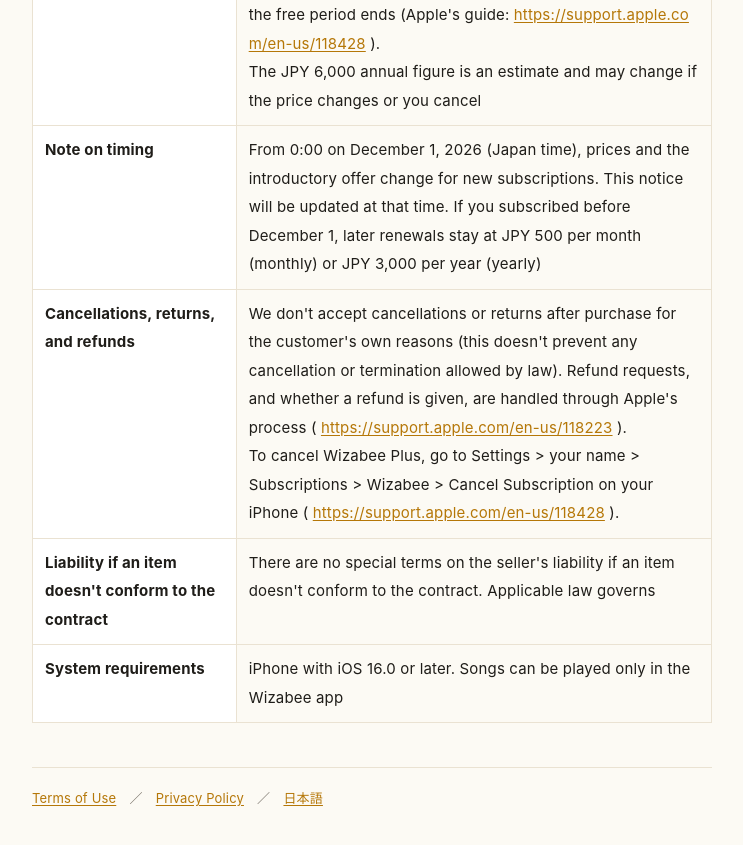
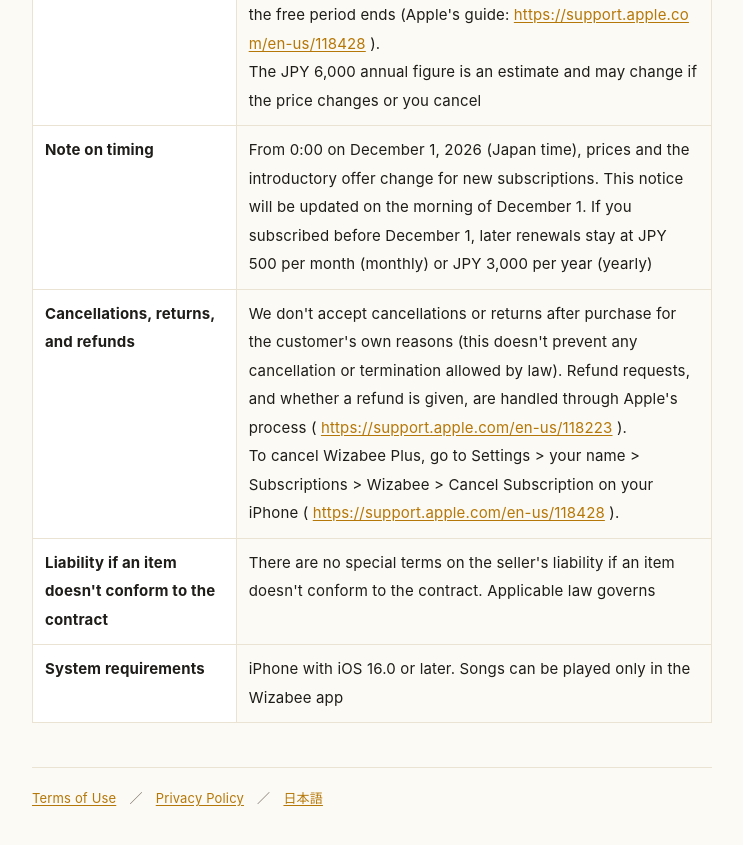
Before and after one commit to kyota1123/wizabee-privacy, a plain HTML site: page tokushoho/en/index.html in a window 1280 px wide. Shown: the part 1160-2005 px from the top of the page, without its empty margins (268-1011 px from the left). Drawn offline with Linux system fonts and the light colour scheme.

Commit message:
fix(tokushoho): 前の形の申し込みの時期の注の 1 文を直す（ja「この表示は、12 月 1 日の朝に替えます。」・en「This notice will be updated on the morning of December 1.」・日本は 12/1 0:00 にお店の値段が替わり、表示の替えは 12/1 の朝のため）
Co-Authored-By: Claude Opus 5.5 <noreply@anthropic.com>
Claude-Session: https://claude.ai/code/session_01EPVMvNFY8PQZvbUsMHGqC9

```diff
--- a/tokushoho/en/index.html
+++ b/tokushoho/en/index.html
@@ -62,7 +62,7 @@ table{width:100%;border-collapse:collapse;margin:18px 0;font-size:15px;}th,td{bo
     <tr><th>Payment timing</th><td>Songs: your Apple Account is charged when you confirm the purchase. Wizabee Plus: charged when you subscribe (or, if you have a free period, when it ends) and on each renewal date. When the money is actually taken depends on the payment method you chose with Apple</td></tr>
     <tr><th>Delivery</th><td>Available right after payment is complete</td></tr>
     <tr><th>Recurring contract (Wizabee Plus)</th><td>Wizabee Plus has no fixed term and renews automatically until you cancel: monthly every month, yearly every year.<br>If you're eligible for the 3-month free trial (under Apple's rules, one introductory offer per person per subscription group), the first 3 months are free. When the 3 months end, billing starts at JPY 500 per month (monthly) or JPY 3,000 per year (yearly) (about JPY 6,000 per year on monthly).<br>If you don't want it to renew, cancel at least 24 hours before the free period ends (Apple's guide: <a href="https://support.apple.com/en-us/118428">https://support.apple.com/en-us/118428</a> ).<br>The JPY 6,000 annual figure is an estimate and may change if the price changes or you cancel</td></tr>
-    <tr><th>Note on timing</th><td>From 0:00 on December 1, 2026 (Japan time), prices and the introductory offer change for new subscriptions. This notice will be updated at that time. If you subscribed before December 1, later renewals stay at JPY 500 per month (monthly) or JPY 3,000 per year (yearly)</td></tr>
+    <tr><th>Note on timing</th><td>From 0:00 on December 1, 2026 (Japan time), prices and the introductory offer change for new subscriptions. This notice will be updated on the morning of December 1. If you subscribed before December 1, later renewals stay at JPY 500 per month (monthly) or JPY 3,000 per year (yearly)</td></tr>
     <tr><th>Cancellations, returns, and refunds</th><td>We don't accept cancellations or returns after purchase for the customer's own reasons (this doesn't prevent any cancellation or termination allowed by law). Refund requests, and whether a refund is given, are handled through Apple's process ( <a href="https://support.apple.com/en-us/118223">https://support.apple.com/en-us/118223</a> ).<br>To cancel Wizabee Plus, go to Settings &gt; your name &gt; Subscriptions &gt; Wizabee &gt; Cancel Subscription on your iPhone ( <a href="https://support.apple.com/en-us/118428">https://support.apple.com/en-us/118428</a> ).</td></tr>
     <tr><th>Liability if an item doesn't conform to the contract</th><td>There are no special terms on the seller's liability if an item doesn't conform to the contract. Applicable law governs</td></tr>
     <tr><th>System requirements</th><td>iPhone with iOS 16.0 or later. Songs can be played only in the Wizabee app</td></tr>
```
Also changed, not shown: tokushoho/index.html (+1 -1 lines).
